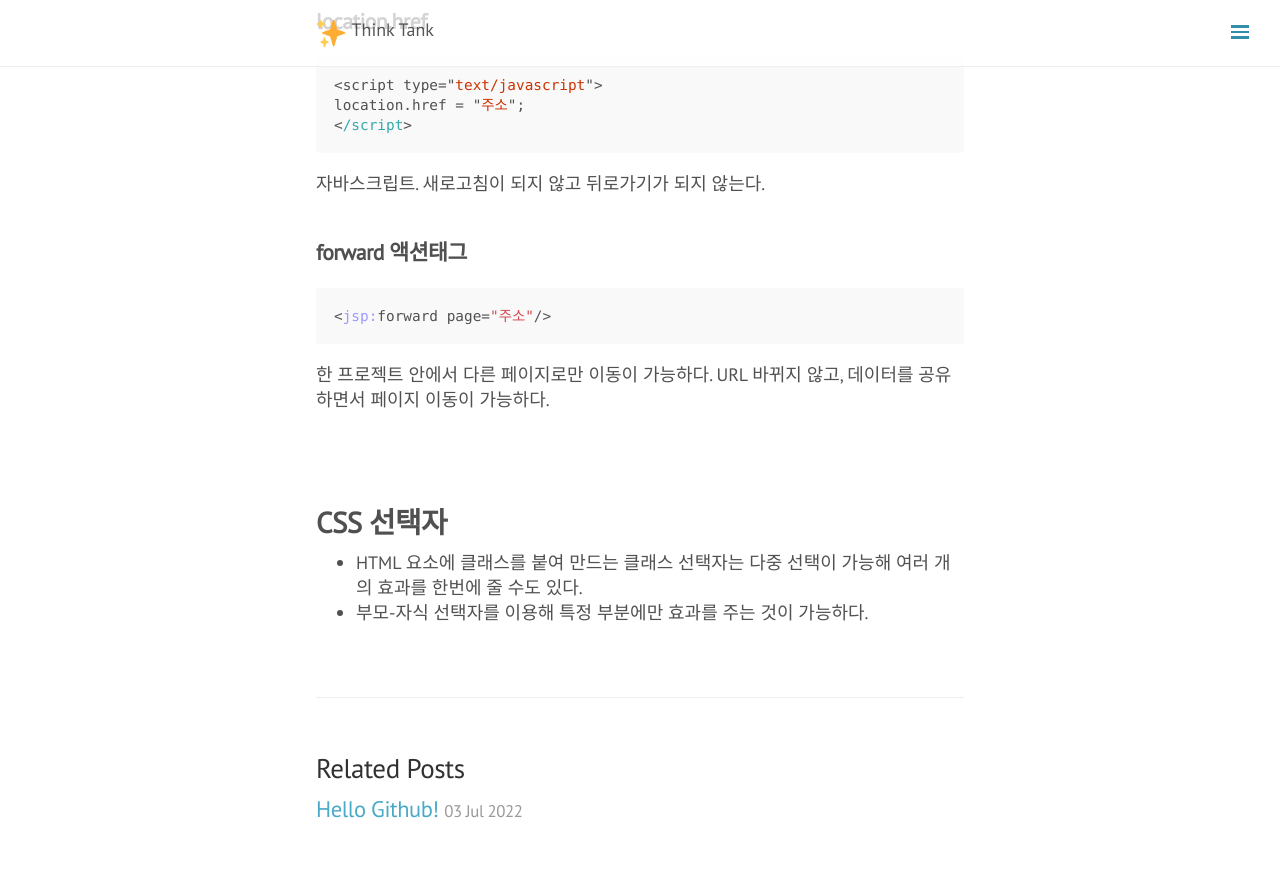
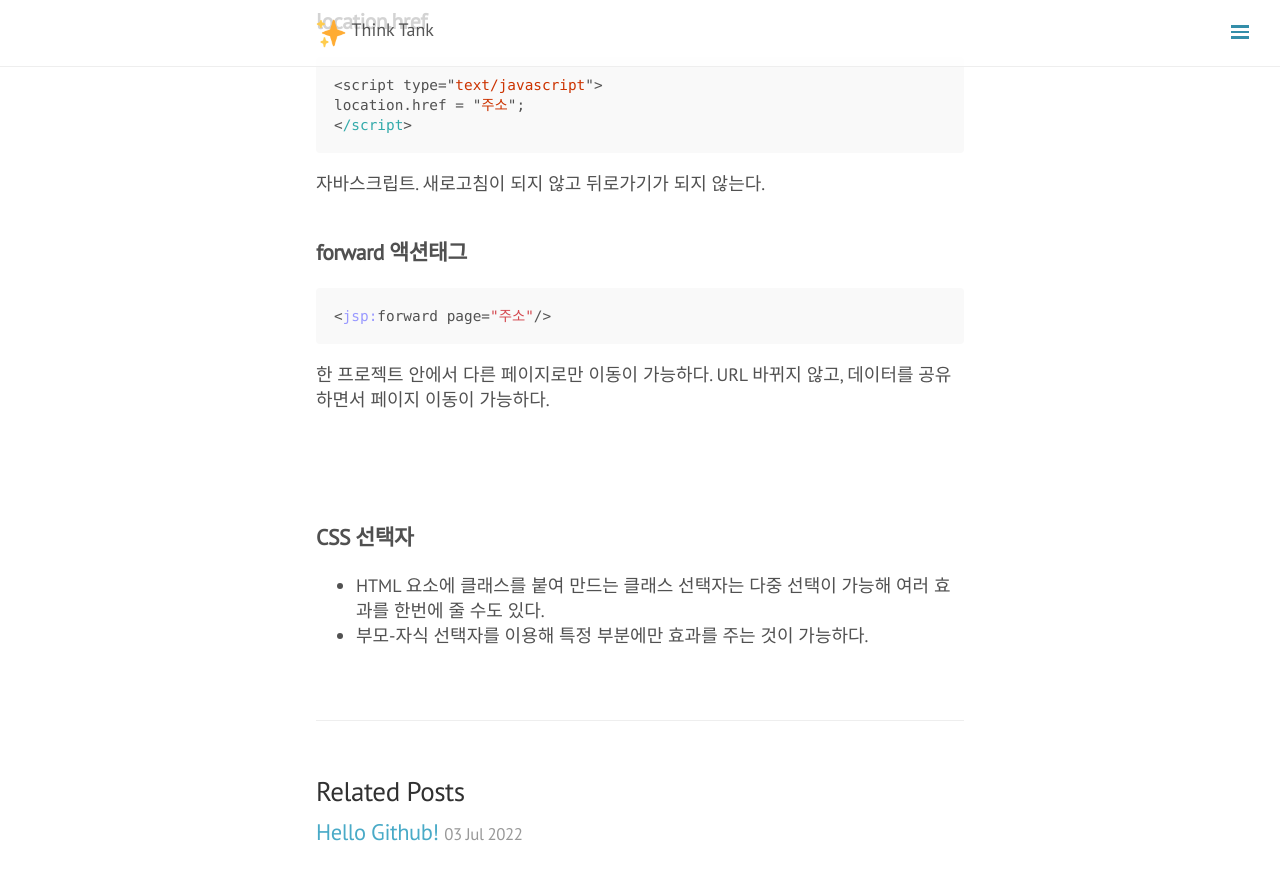
Before and after one commit to kizuc/kizuc.github.io, a Jekyll site: the page built from _posts/TIL/2022-07-04-TIL.md, in a window 1280 px wide and 900 px high, scrolled down 569 px. Shown: the top 880 px of the window. Built offline with Jekyll 4.4.1, drawn with Linux system fonts in a browser that asks for light colours; nearby versions of some CDN libraries; comment, search, counter and statistics services are not loaded.

Commit message:
Update 2022-07-04-TIL.md

```diff
--- a/_posts/TIL/2022-07-04-TIL.md
+++ b/_posts/TIL/2022-07-04-TIL.md
@@ -33,6 +33,6 @@ location.href = "주소";
 
 <br>
 <br>
-# CSS 선택자
-- HTML 요소에 클래스를 붙여 만드는 클래스 선택자는 다중 선택이 가능해 여러 개의 효과를 한번에 줄 수도 있다.
+## CSS 선택자
+- HTML 요소에 클래스를 붙여 만드는 클래스 선택자는 다중 선택이 가능해 여러 효과를 한번에 줄 수도 있다.
 - 부모-자식 선택자를 이용해 특정 부분에만 효과를 주는 것이 가능하다.
```
